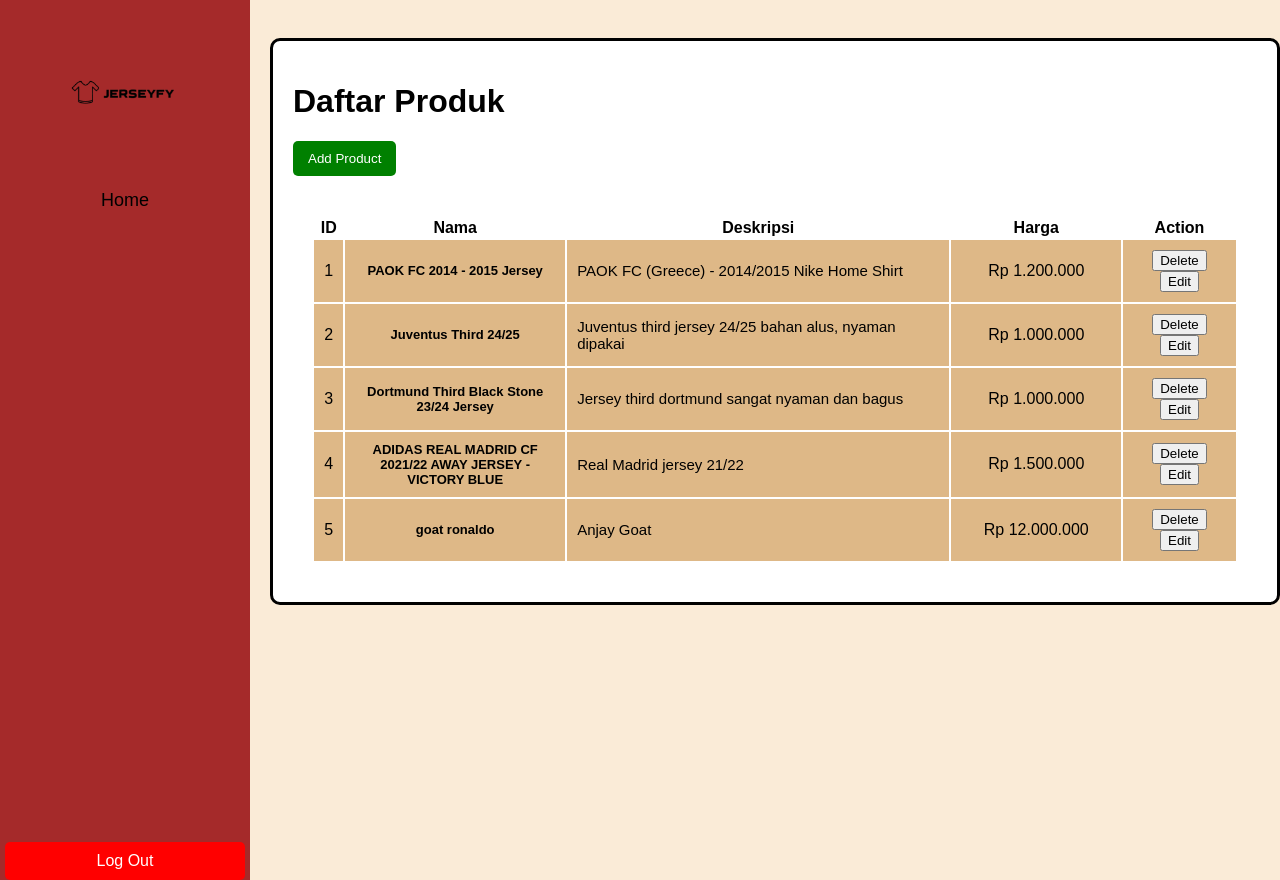
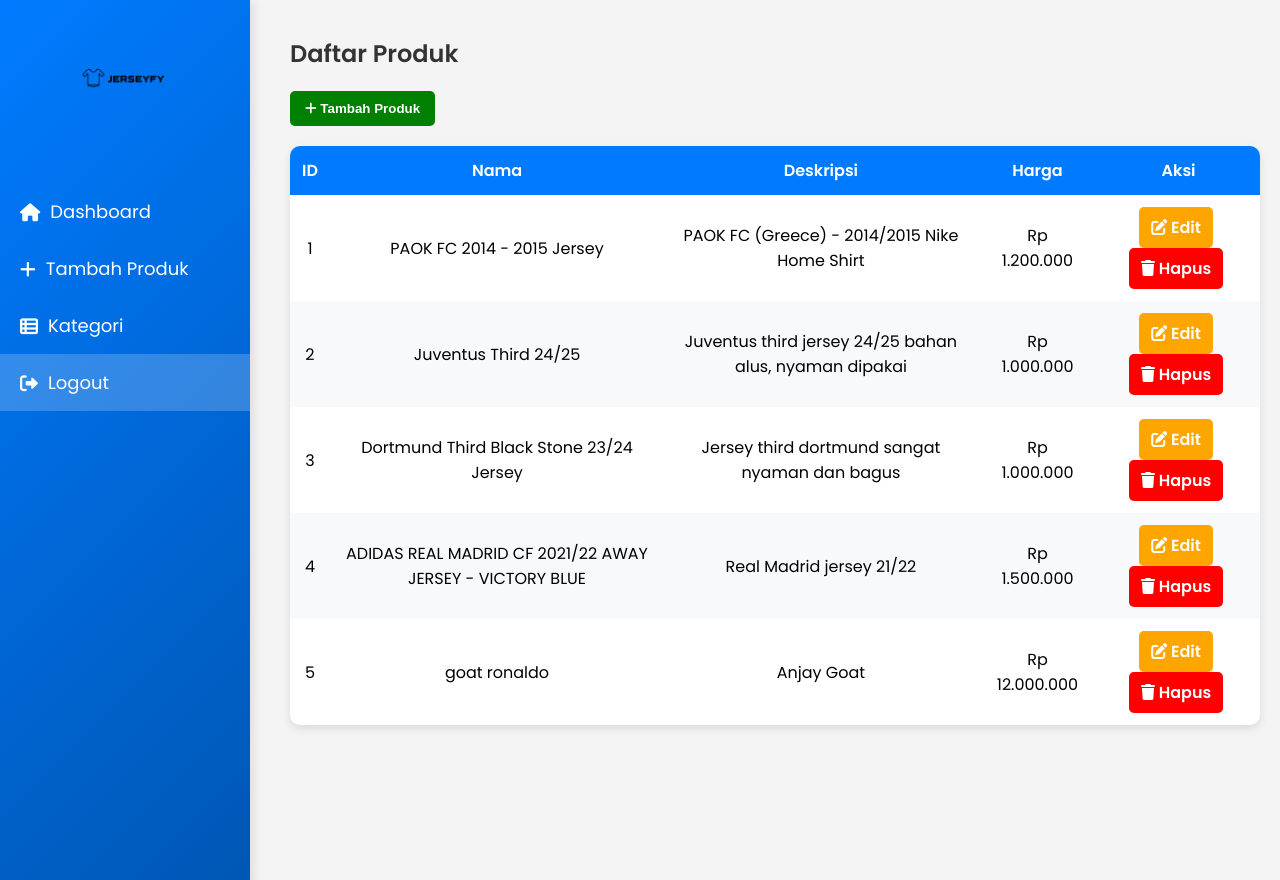
Before and after one commit to Fatih180607/Ujikom-Ecommerce, a PHP site: page /homeadmin.php in a window 1280 px wide. Run offline with PHP 8.4, Linux system fonts and the light colour scheme; the visitor is signed in with stand-in values (Sample User, id 1); data comes from the database, SQL or seed files in the repository; both versions use the stored data as it was after the commit.

Commit message:
mengubah sidebar dan menambahkan detail produk pada admin

```diff
--- a/home.php
+++ b/home.php
@@ -65,12 +65,12 @@
                 ?>
             </select>
 
-            <?php echo $_SESSION['username'];?>
             <button class="dropdown_kategori" type="submit"><i class="fa-solid fa-magnifying-glass"></i></button>
         </form>
         </div>
       <a href="cart.php"><i class="fa-solid fa-cart-shopping"></i></a>
       <a class="LogoutButton" href="logout.php"><i class="fa-solid fa-right-from-bracket"></i></a>
+      <?php echo $_SESSION['username'];?>
       </div>
     </div>
     <h1>Daftar Produk</h1>
--- a/homeadmin.css
+++ b/homeadmin.css
@@ -1,145 +1,233 @@
+@import url('https://fonts.googleapis.com/css2?family=Poppins:wght@300;400;600&display=swap');
+
 body {
-  background-color: antiquewhite;
+    font-family: 'Poppins', sans-serif;
+    background: #f4f4f4;
     margin: 0;
-  padding: 0;
-  font-family: Arial, sans-serif;
+    display: flex;
 }
 
-.Navbar {
-  background-color: brown;
-  position: fixed;
-  top: 0;
-  left: 0;
+.sidebar {
     width: 250px;
     height: 100vh;
+    background: linear-gradient(135deg, #007BFF, #0056b3);
     display: flex;
     flex-direction: column;
     align-items: center;
     padding-top: 20px;
+    position: fixed;
+    left: 0;
+    top: 0;
+    box-shadow: 3px 0 10px rgba(0, 0, 0, 0.1);
 }
 
-.LogoNavbar {
-  width: 150px;
+.sidebar .logo img {
+    width: 120px;
     margin-bottom: 20px;
 }
 
-ul {
+.sidebar ul {
     list-style: none;
     padding: 0;
-  margin: 0;
-  display: flex;
-  flex-direction: column;
-  gap: 1rem;
-  align-items: center;
     width: 100%;
 }
 
-li {
+.sidebar ul li {
+    width: 100%;
+}
+
+.sidebar ul li a {
+    display: flex;
+    align-items: center;
+    padding: 15px 20px;
+    color: white;
+    text-decoration: none;
     font-size: 18px;
+    transition: background 0.3s;
+}
+
+.sidebar ul li a i {
+    margin-right: 10px;
+}
+
+.sidebar ul li a:hover, .sidebar ul li .logout {
+    background: rgba(255, 255, 255, 0.2);
+}
+
+
+.content {
+    margin-left: 270px;
+    padding: 20px;
+    width: calc(100% - 270px);
+}
+
+
+header h1 {
+    color: #333;
+    text-align: left;
+    font-size: 24px;
+    margin-bottom: 20px;
+}
+
+
+.btn-add {
+    display: inline-block;
+    padding: 12px 20px;
+    background: #28a745;
+    color: white;
+    border-radius: 5px;
+    text-decoration: none;
+    font-weight: bold;
+    transition: background 0.3s;
+    margin-bottom: 15px;
+    border: none;
+    cursor: pointer;
+}
+
+.btn-add:hover {
+    background: #218838;
+}
+
+.btn-add a {
+    color: white;
+    text-decoration: none;
+}
+
+
+.product-table {
     width: 100%;
+    border-collapse: collapse;
+    background: white;
+    border-radius: 10px;
+    overflow: hidden;
+    box-shadow: 0 4px 10px rgba(0, 0, 0, 0.1);
+}
+
+.product-table thead {
+    background: #007BFF;
+    color: white;
+}
+
+.product-table th, .product-table td {
+    padding: 12px;
     text-align: center;
 }
 
-li a {
-  color: black;
-  text-decoration: none;
-  display: block;
-  padding: 10px 0;
-  width: 100%;
+.product-table tbody tr:nth-child(even) {
+    background: #f8f9fa;
 }
 
-li a:hover {
-  color: white;
-  background-color: #555;
+.product-table tbody tr:hover {
+    background: rgba(0, 123, 255, 0.1);
 }
 
-.LogoutButton {
-  margin-top: auto;
-  margin-bottom: 20px;
-  padding: 10px 20px;
-  background-color: red;
+
+.actions a {
+    display: inline-block;
+    padding: 8px 12px;
     color: white;
-  text-align: center;
     border-radius: 5px;
     text-decoration: none;
-  width: 80%;
-  text-align: center;
+    font-weight: bold;
+    margin-right: 5px;
 }
 
-.LogoutButton:hover {
-  background-color: darkred;
+.btn-edit {
+    background: #ffc107;
 }
 
-/* Mengatur konten agar tidak tertutup sidebar */
-.Daftar_Produk {
-  margin-left: 270px;
-  padding: 20px;
+.btn-edit:hover {
+    background: #e0a800;
 }
 
-/* Produk */
-.Daftar_Produk {
-  margin-top: 3%;
-  padding: 20px;
-  border: 3px solid black;
-  background-color: white;
-  border-radius: 10px;
+.btn-delete {
+    background: #dc3545;
 }
 
-.tabel_produk {
-  width: 100%;
-  padding: 2%;
-  margin: 0 auto;
+.btn-delete:hover {
+    background: #c82333;
 }
 
-.row_produk {
-  text-align: center;
-  background-color: burlywood;
+/* Pop up js gais */
+.popup {
+  display: none;
+  position: fixed;
+  z-index: 1000;
+  left: 0;
+  top: 0;
+  width: 100%;
+  height: 100%;
+  background-color: rgba(0, 0, 0, 0.6);
+  justify-content: center;
+  align-items: center;
 }
 
-.Nama_Produk_Table {
-  font-weight: bold;
-  font-size: 13px;
-  width: 200px;
+.popup-content {
+  background: white;
+  padding: 20px;
+  width: 50%;
+  max-width: 500px;
+  border-radius: 10px;
+  text-align: center;
+  position: relative;
 }
 
-.Deskripsi_Produk {
-  text-align: left;
-  font-size: 15px;
+.popup-content img {
+  width: 100%;
+  max-height: 250px;
+  object-fit: cover;
+  border-radius: 5px;
 }
 
-.Harga_Produk {
-  width: 150px;
+.close-btn {
+  position: absolute;
+  top: 10px;
+  right: 20px;
+  font-size: 25px;
+  cursor: pointer;
 }
 
-.ButtonDelete {
-  color: red;
-  width: 100%;
+.btn-add {
+  background-color: green;
+  padding: 10px 15px;
+  border: none;
+  border-radius: 5px;
+  cursor: pointer;
+  margin-bottom: 20px;
 }
 
-.AddProductButton {
-  margin-bottom: 20px;
-  padding: 10px 15px;
-  background-color: green;
+.btn-add a {
+  color: white;
+  text-decoration: none;
+}
+
+.btn-edit {
+  background-color: orange;
+  padding: 8px 12px;
   color: white;
   border: none;
   border-radius: 5px;
   cursor: pointer;
 }
 
-.AddProductButton a {
+.btn-delete {
+  background-color: red;
+  padding: 8px 12px;
   color: white;
-  text-decoration: none;
+  border: none;
+  border-radius: 5px;
+  cursor: pointer;
 }
 
-.AddProductButton:hover {
-  background-color: darkgreen;
+.btn-edit:hover {
+  background-color: darkorange;
 }
 
-a {
-  text-decoration: none;
-  color: inherit;
+.btn-delete:hover {
+  background-color: darkred;
 }
 
-td {
-  padding: 10px;
+.product-table tbody tr:hover {
+  background-color: #f2f2f2;
+  cursor: pointer;
 }
--- a/homeadmin.php
+++ b/homeadmin.php
@@ -25,54 +25,88 @@
 <!DOCTYPE html>
 <html lang="en">
 <head>
-    <meta charset="UTF-8" />
-    <meta name="viewport" content="width=device-width, initial-scale=1.0" />
-    <title>Home</title>
-    <link rel="icon" type="image/png" href="gambar/removebg.png" />
-    <link rel="stylesheet" href="homeadmin.css"/>
+    <meta charset="UTF-8">
+    <meta name="viewport" content="width=device-width, initial-scale=1.0">
+    <title>Admin</title>
+    <link rel="stylesheet" href="homeadmin.css">
+    <link rel="stylesheet" href="https://cdnjs.cloudflare.com/ajax/libs/font-awesome/6.0.0-beta3/css/all.min.css">
 </head>
 <body>
-    <div class="Navbar">
-      <img class="LogoNavbar" src="gambar/logoitem.png">
+    <div class="sidebar">
+        <div class="logo">
+            <img src="gambar/logoitem.png" alt="Logo">
+        </div>
         <ul>
-        <li class="Home">Home</li>
+            <li><a href="homeadmin.php"><i class="fas fa-home"></i> Dashboard</a></li>
+            <li><a href="addproductadmin.php"><i class="fas fa-plus"></i> Tambah Produk</a></li>
+            <li><a href="kategori_produk.php"><i class="fa-solid fa-table-list"></i> Kategori</a></li>
+            <li><a href="logout.php" class="logout"><i class="fas fa-sign-out-alt"></i> Logout</a></li>
         </ul>
-      <a class="LogoutButton" href="logout.php">Log Out</a>
     </div>
-  <div class="Daftar_Produk">
+
+    <div class="content">
+        <header>
             <h1>Daftar Produk</h1>
-    <button class="AddProductButton"><a href="addproductadmin.php">Add Product</a></button>
-    <table class="tabel_produk">
+        </header>
+
+        <button class="btn-add">
+            <a href="addproductadmin.php"><i class="fas fa-plus"></i> Tambah Produk</a>
+        </button>
+
+        <table class="product-table">
             <thead>
                 <tr>
-          <th scope="col">ID</th>
-          <th scope="col">Nama</th>
-          <th scope="col">Deskripsi</th>
-          <th scope="col">Harga</th>
-          <th scope="col">Action</th>
+                    <th>ID</th>
+                    <th>Nama</th>
+                    <th>Deskripsi</th>
+                    <th>Harga</th>
+                    <th>Aksi</th>
                 </tr>
             </thead>
-      <tbody class="row_produk">
-    <?php
-    foreach ($products as $product) {
-        echo '<tr>';
-        echo '<td class="Id_Produk">' . htmlspecialchars($product['ID']) . '</td>';
-        echo '<td class="Nama_Produk_Table">' . htmlspecialchars($product['Nama_Produk']) . '</td>';
-        echo '<td class="Deskripsi_Produk">' . htmlspecialchars($product['Deskripsi']) . '</td>';
-        echo '<td class="Harga_Produk"> Rp ' . number_format($product['Harga'], 0, ',', '.') . '</td>';
-        echo '<td>';
-        echo '<a href="deleteproduk.php?ID=' . htmlspecialchars($product['ID']) . '" onclick="return confirm(\'Apakah Anda yakin ingin menghapus produk ini?\')">';
-        echo '<input class="ButtonLogin" type="button" value="Delete">';
-        echo '</a>';
-        echo '<a href="editproduk.php?ID=' . htmlspecialchars($product['ID']) . '">';
-        echo '<input class="ButtonEdit" type="button" value="Edit">';
-        echo '</a>';
-        echo '</td>';
-        echo '</tr>';
-    }
-    ?>
+            <tbody>
+                <?php foreach ($products as $product): ?>
+                    <tr onclick="openPopup(
+                        '<?= htmlspecialchars($product['Nama_Produk']) ?>',
+                        '<?= htmlspecialchars($product['Deskripsi']) ?>',
+                        '<?= number_format($product['Harga'], 0, ',', '.') ?>',
+                        '<?= htmlspecialchars($product['Gambar']) ?>'
+                    )">
+                        <td><?= htmlspecialchars($product['ID']) ?></td>
+                        <td><?= htmlspecialchars($product['Nama_Produk']) ?></td>
+                        <td><?= htmlspecialchars($product['Deskripsi']) ?></td>
+                        <td>Rp <?= number_format($product['Harga'], 0, ',', '.') ?></td>
+                        <td class='actions'>
+                            <a href='editproduk.php?ID=<?= htmlspecialchars($product['ID']) ?>' class='btn-edit'><i class='fas fa-edit'></i> Edit</a>
+                            <a href='deleteproduk.php?ID=<?= htmlspecialchars($product['ID']) ?>' class='btn-delete' onclick='return confirm("Apakah Anda yakin ingin menghapus produk ini?")'><i class='fas fa-trash'></i> Hapus</a>
+                        </td>
+                    </tr>
+                <?php endforeach; ?>
             </tbody>
         </table>
     </div>
+
+    <div id="popupDetail" class="popup">
+        <div class="popup-content">
+            <span class="close-btn" onclick="closePopup()">&times;</span>
+            <h2 id="popupNama"></h2>
+            <img id="popupGambar" src="" alt="Gambar Produk">
+            <p id="popupDeskripsi"></p>
+            <p><strong>Harga:</strong> Rp <span id="popupHarga"></span></p>
+        </div>
+    </div>
+
+    <script>
+    function openPopup(nama, deskripsi, harga, gambar) {
+        document.getElementById('popupNama').textContent = nama;
+        document.getElementById('popupDeskripsi').textContent = deskripsi;
+        document.getElementById('popupHarga').textContent = harga;
+        document.getElementById('popupGambar').src = gambar;
+        document.getElementById('popupDetail').style.display = 'flex';
+    }
+
+    function closePopup() {
+        document.getElementById('popupDetail').style.display = 'none';
+    }
+    </script>
 </body>
 </html>
```
Also changed, not shown: addproductadmin.css (+54 -7 lines), addproductadmin.php (+36 -19 lines), kategori_produk.php (added, +11 -0 lines), db/db.sqlite3. Lines whose indentation alone changed are shown as unchanged.
